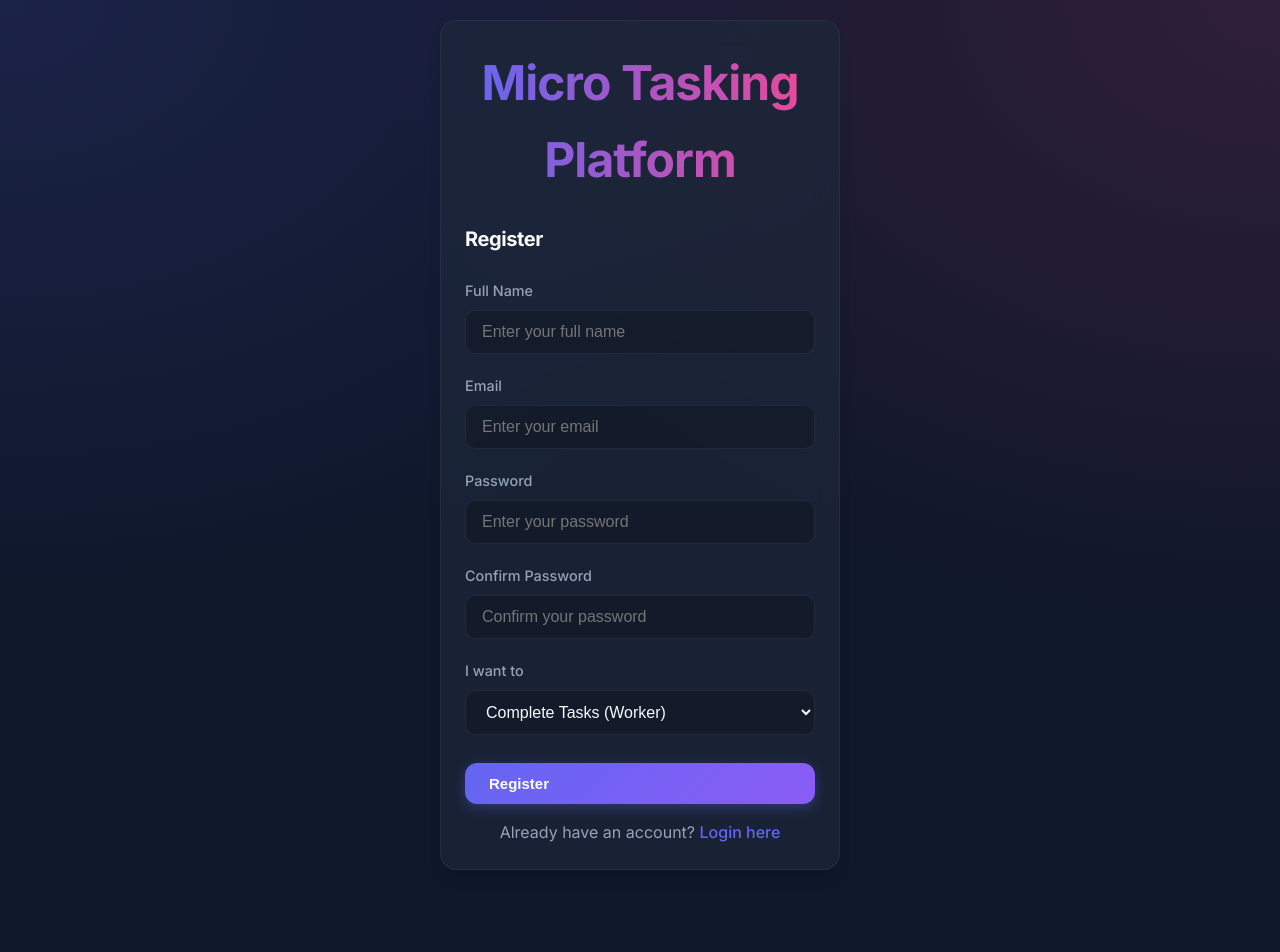
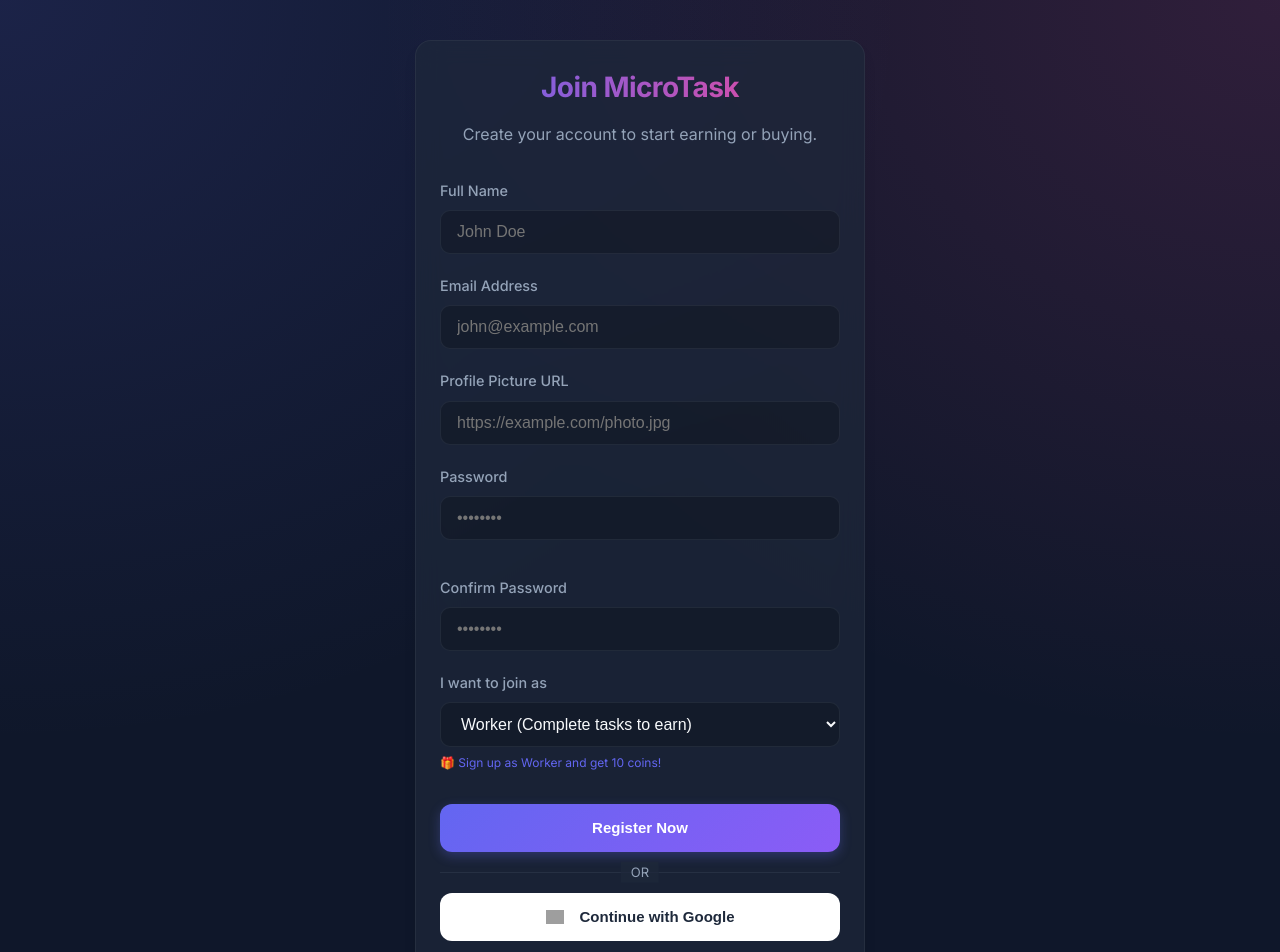
Before and after one commit to didarulshahriar37/Micro-Tasking-Platform, a React (Vite) app in the folder frontend/: page /register in a window 1280 px wide. Shown: the top 952 px of the page. Before the commit the page ends 890 px from the top, so only its background shows below. Built offline with nearby package versions, Linux system fonts and the light colour scheme; no server answers; grey boxes are pictures that could not be loaded.

Commit message:
added auth funcs

```diff
--- a/frontend/package.json
+++ b/frontend/package.json
@@ -11,6 +11,7 @@
   },
   "dependencies": {
     "axios": "^1.13.4",
+    "firebase": "^12.8.0",
     "framer-motion": "^12.31.0",
     "react": "^19.2.0",
     "react-dom": "^19.2.0",
--- a/frontend/src/components/Navbar.jsx
+++ b/frontend/src/components/Navbar.jsx
@@ -16,6 +16,11 @@
     }, [navigate]);
 
     const toggleMenu = () => setIsOpen(!isOpen);
+
+    const handleLogout = () => {
+        logout();
+        navigate('/login');
+    };
 
     const dashboardLink = user?.role === 'worker' ? '/worker' :
         user?.role === 'buyer' ? '/buyer' :
--- a/frontend/src/pages/Login.jsx
+++ b/frontend/src/pages/Login.jsx
@@ -7,8 +7,28 @@
     const [password, setPassword] = useState('');
     const [error, setError] = useState('');
     const [loading, setLoading] = useState(false);
-    const { login } = useAuth();
+    const { login, googleLogin } = useAuth();
     const navigate = useNavigate();
+
+    const handleGoogleLogin = async () => {
+        setError('');
+        setLoading(true);
+        try {
+            const user = await googleLogin();
+            // Redirect based on role (Default for Google is worker)
+            if (user.role === 'worker') {
+                navigate('/worker');
+            } else if (user.role === 'buyer') {
+                navigate('/buyer');
+            } else {
+                navigate('/');
+            }
+        } catch (err) {
+            setError('Google sign-in failed. Please try again.');
+        } finally {
+            setLoading(false);
+        }
+    };
 
     const handleSubmit = async (e) => {
         e.preventDefault();
@@ -27,7 +47,7 @@
                 navigate('/admin');
             }
         } catch (err) {
-            setError(err.response?.data?.error || 'Login failed. Please try again.');
+            setError(err.response?.data?.error || 'Invalid email or password.');
         } finally {
             setLoading(false);
         }
@@ -36,22 +56,36 @@
     return (
         <div style={{ minHeight: '100vh', display: 'flex', alignItems: 'center', justifyContent: 'center', padding: '20px' }}>
             <div className="card" style={{ maxWidth: '400px', width: '100%' }}>
-                <h1 style={{ marginBottom: '24px', textAlign: 'center', color: 'var(--primary-color)' }}>
-                    Micro Tasking Platform
+                <h1 style={{ marginBottom: '12px', textAlign: 'center', fontSize: '28px' }}>
+                    Welcome <span style={{ color: 'var(--primary-color)' }}>Back</span>
                 </h1>
-                <h2 style={{ marginBottom: '24px', fontSize: '20px' }}>Login</h2>
+                <p style={{ textAlign: 'center', color: 'var(--text-secondary)', marginBottom: '32px' }}>
+                    Login to access your dashboard.
+                </p>
 
-                {error && <div className="error">{error}</div>}
+                {error && (
+                    <div style={{
+                        background: 'rgba(239, 68, 68, 0.1)',
+                        border: '1px solid var(--danger)',
+                        color: 'var(--danger)',
+                        padding: '12px',
+                        borderRadius: '8px',
+                        marginBottom: '20px',
+                        fontSize: '14px'
+                    }}>
+                        {error}
+                    </div>
+                )}
 
                 <form onSubmit={handleSubmit}>
                     <div className="input-group">
-                        <label>Email</label>
+                        <label>Email Address</label>
                         <input
                             type="email"
                             value={email}
                             onChange={(e) => setEmail(e.target.value)}
                             required
-                            placeholder="Enter your email"
+                            placeholder="john@example.com"
                         />
                     </div>
 
@@ -62,23 +96,48 @@
                             value={password}
                             onChange={(e) => setPassword(e.target.value)}
                             required
-                            placeholder="Enter your password"
+                            placeholder="••••••••"
                         />
                     </div>
 
                     <button
                         type="submit"
                         className="btn btn-primary"
-                        style={{ width: '100%', marginTop: '8px' }}
+                        style={{ width: '100%', marginTop: '12px', height: '48px', justifyContent: 'center' }}
                         disabled={loading}
                     >
                         {loading ? 'Logging in...' : 'Login'}
                     </button>
+
+                    <div style={{ textAlign: 'center', margin: '20px 0', position: 'relative' }}>
+                        <hr style={{ border: '0', borderTop: '1px solid var(--border-color)' }} />
+                        <span style={{
+                            position: 'absolute',
+                            top: '50%',
+                            left: '50%',
+                            transform: 'translate(-50%, -50%)',
+                            background: 'var(--bg-card)',
+                            padding: '0 10px',
+                            color: 'var(--text-secondary)',
+                            fontSize: '13px'
+                        }}>OR</span>
+                    </div>
+
+                    <button
+                        type="button"
+                        onClick={handleGoogleLogin}
+                        className="btn btn-secondary"
+                        style={{ width: '100%', height: '48px', justifyContent: 'center', background: 'white', color: '#1e293b' }}
+                        disabled={loading}
+                    >
+                        <img src="https://www.gstatic.com/firebasejs/ui/2.0.0/images/auth/google.svg" alt="Google" style={{ width: '18px', marginRight: '8px' }} />
+                        Continue with Google
+                    </button>
                 </form>
 
-                <p style={{ marginTop: '16px', textAlign: 'center', color: 'var(--text-secondary)' }}>
+                <p style={{ marginTop: '24px', textAlign: 'center', color: 'var(--text-secondary)', fontSize: '14px' }}>
                     Don't have an account?{' '}
-                    <Link to="/register" style={{ color: 'var(--primary-color)', textDecoration: 'none' }}>
+                    <Link to="/register" style={{ color: 'var(--primary-color)', textDecoration: 'none', fontWeight: '600' }}>
                         Register here
                     </Link>
                 </p>
--- a/frontend/src/pages/Register.jsx
+++ b/frontend/src/pages/Register.jsx
@@ -8,12 +8,30 @@
         email: '',
         password: '',
         confirmPassword: '',
+        profileImage: '',
         role: 'worker'
     });
     const [error, setError] = useState('');
     const [loading, setLoading] = useState(false);
-    const { register } = useAuth();
+    const { register, googleLogin } = useAuth();
     const navigate = useNavigate();
+
+    const handleGoogleLogin = async () => {
+        setError('');
+        setLoading(true);
+        try {
+            const user = await googleLogin();
+            if (user.role === 'worker') {
+                navigate('/worker');
+            } else if (user.role === 'buyer') {
+                navigate('/buyer');
+            }
+        } catch (err) {
+            setError('Google registration failed. Please try again.');
+        } finally {
+            setLoading(false);
+        }
+    };
 
     const handleChange = (e) => {
         setFormData({
@@ -22,25 +40,36 @@
         });
     };
 
+    const validatePassword = (pass) => {
+        // 6+ characters, one uppercase, one number
+        const regex = /^(?=.*[A-Z])(?=.*\d).{6,}$/;
+        return regex.test(pass);
+    };
+
     const handleSubmit = async (e) => {
         e.preventDefault();
         setError('');
 
-        // Validation
-        if (formData.password !== formData.confirmPassword) {
-            setError('Passwords do not match');
+        if (!validatePassword(formData.password)) {
+            setError('Password must be at least 6 characters, include one uppercase letter and one number.');
             return;
         }
 
-        if (formData.password.length < 6) {
-            setError('Password must be at least 6 characters');
+        if (formData.password !== formData.confirmPassword) {
+            setError('Passwords do not match');
             return;
         }
 
         setLoading(true);
 
         try {
-            const user = await register(formData.name, formData.email, formData.password, formData.role);
+            const user = await register(
+                formData.name,
+                formData.email,
+                formData.password,
+                formData.role,
+                formData.profileImage
+            );
 
             // Redirect based on role
             if (user.role === 'worker') {
@@ -56,14 +85,28 @@
     };
 
     return (
-        <div style={{ minHeight: '100vh', display: 'flex', alignItems: 'center', justifyContent: 'center', padding: '20px' }}>
-            <div className="card" style={{ maxWidth: '400px', width: '100%' }}>
-                <h1 style={{ marginBottom: '24px', textAlign: 'center', color: 'var(--primary-color)' }}>
-                    Micro Tasking Platform
+        <div style={{ minHeight: '100vh', display: 'flex', alignItems: 'center', justifyContent: 'center', padding: '40px 20px' }}>
+            <div className="card" style={{ maxWidth: '450px', width: '100%' }}>
+                <h1 style={{ marginBottom: '12px', textAlign: 'center', fontSize: '28px' }}>
+                    Join <span style={{ color: 'var(--primary-color)' }}>MicroTask</span>
                 </h1>
-                <h2 style={{ marginBottom: '24px', fontSize: '20px' }}>Register</h2>
+                <p style={{ textAlign: 'center', color: 'var(--text-secondary)', marginBottom: '32px' }}>
+                    Create your account to start earning or buying.
+                </p>
 
-                {error && <div className="error">{error}</div>}
+                {error && (
+                    <div style={{
+                        background: 'rgba(239, 68, 68, 0.1)',
+                        border: '1px solid var(--danger)',
+                        color: 'var(--danger)',
+                        padding: '12px',
+                        borderRadius: '8px',
+                        marginBottom: '20px',
+                        fontSize: '14px'
+                    }}>
+                        {error}
+                    </div>
+                )}
 
                 <form onSubmit={handleSubmit}>
                     <div className="input-group">
@@ -74,22 +117,35 @@
                             value={formData.name}
                             onChange={handleChange}
                             required
-                            placeholder="Enter your full name"
+                            placeholder="John Doe"
                         />
                     </div>
 
                     <div className="input-group">
-                        <label>Email</label>
+                        <label>Email Address</label>
                         <input
                             type="email"
                             name="email"
                             value={formData.email}
                             onChange={handleChange}
                             required
-                            placeholder="Enter your email"
+                            placeholder="john@example.com"
                         />
                     </div>
 
+                    <div className="input-group">
+                        <label>Profile Picture URL</label>
+                        <input
+                            type="url"
+                            name="profileImage"
+                            value={formData.profileImage}
+                            onChange={handleChange}
+                            required
+                            placeholder="https://example.com/photo.jpg"
+                        />
+                    </div>
+
+                    <div className="grid grid-2" style={{ gap: '16px' }}>
                         <div className="input-group">
                             <label>Password</label>
                             <input
@@ -98,7 +154,7 @@
                                 value={formData.password}
                                 onChange={handleChange}
                                 required
-                            placeholder="Enter your password"
+                                placeholder="••••••••"
                             />
                         </div>
 
@@ -110,31 +166,60 @@
                                 value={formData.confirmPassword}
                                 onChange={handleChange}
                                 required
-                            placeholder="Confirm your password"
+                                placeholder="••••••••"
                             />
+                        </div>
                     </div>
 
                     <div className="input-group">
-                        <label>I want to</label>
-                        <select name="role" value={formData.role} onChange={handleChange}>
-                            <option value="worker">Complete Tasks (Worker)</option>
-                            <option value="buyer">Create Tasks (Buyer)</option>
+                        <label>I want to join as</label>
+                        <select name="role" value={formData.role} onChange={handleChange} style={{ cursor: 'pointer' }}>
+                            <option value="worker">Worker (Complete tasks to earn)</option>
+                            <option value="buyer">Buyer (Create tasks for others)</option>
                         </select>
+                        <p style={{ marginTop: '6px', fontSize: '12px', color: 'var(--primary-color)' }}>
+                            {formData.role === 'worker' ? '🎁 Sign up as Worker and get 10 coins!' : '🎁 Sign up as Buyer and get 50 coins!'}
+                        </p>
                     </div>
 
                     <button
                         type="submit"
                         className="btn btn-primary"
-                        style={{ width: '100%', marginTop: '8px' }}
+                        style={{ width: '100%', marginTop: '12px', height: '48px', justifyContent: 'center' }}
                         disabled={loading}
                     >
-                        {loading ? 'Registering...' : 'Register'}
+                        {loading ? 'Creating Account...' : 'Register Now'}
+                    </button>
+
+                    <div style={{ textAlign: 'center', margin: '20px 0', position: 'relative' }}>
+                        <hr style={{ border: '0', borderTop: '1px solid var(--border-color)' }} />
+                        <span style={{
+                            position: 'absolute',
+                            top: '50%',
+                            left: '50%',
+                            transform: 'translate(-50%, -50%)',
+                            background: 'var(--bg-card)',
+                            padding: '0 10px',
+                            color: 'var(--text-secondary)',
+                            fontSize: '13px'
+                        }}>OR</span>
+                    </div>
+
+                    <button
+                        type="button"
+                        onClick={handleGoogleLogin}
+                        className="btn btn-secondary"
+                        style={{ width: '100%', height: '48px', justifyContent: 'center', background: 'white', color: '#1e293b' }}
+                        disabled={loading}
+                    >
+                        <img src="https://www.gstatic.com/firebasejs/ui/2.0.0/images/auth/google.svg" alt="Google" style={{ width: '18px', marginRight: '8px' }} />
+                        Continue with Google
                     </button>
                 </form>
 
-                <p style={{ marginTop: '16px', textAlign: 'center', color: 'var(--text-secondary)' }}>
+                <p style={{ marginTop: '24px', textAlign: 'center', color: 'var(--text-secondary)', fontSize: '14px' }}>
                     Already have an account?{' '}
-                    <Link to="/login" style={{ color: 'var(--primary-color)', textDecoration: 'none' }}>
+                    <Link to="/login" style={{ color: 'var(--primary-color)', textDecoration: 'none', fontWeight: '600' }}>
                         Login here
                     </Link>
                 </p>
--- a/frontend/src/services/api.js
+++ b/frontend/src/services/api.js
@@ -26,6 +26,7 @@
 export const authService = {
     register: (data) => api.post('/auth/register', data),
     login: (data) => api.post('/auth/login', data),
+    googleLogin: (data) => api.post('/auth/google-login', data),
     getProfile: () => api.get('/auth/me'),
     logout: () => {
         localStorage.removeItem('token');
```
Also changed, not shown: frontend/src/context/AuthContext.jsx (+37 -11 lines), frontend/src/firebase/firebase.config.js (added, +27 -0 lines), 2 other files (tests, documents, lock files or other folders). Lines whose indentation alone changed are shown as unchanged.
